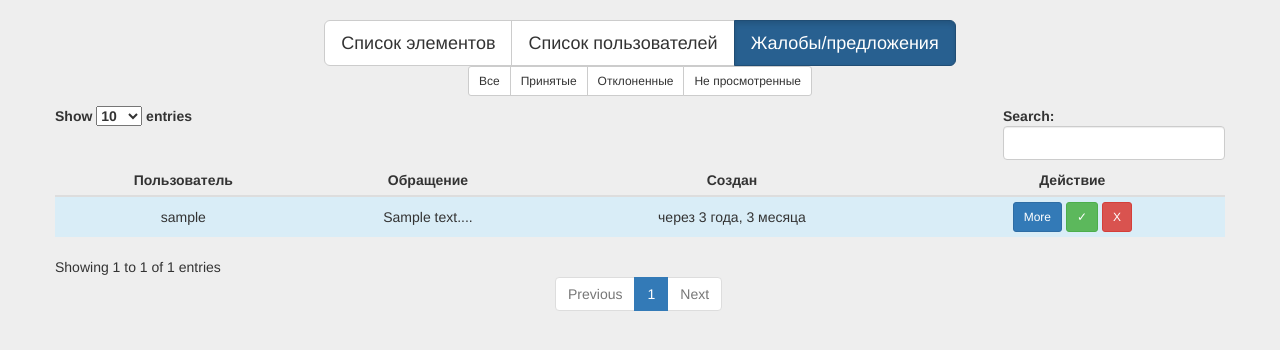
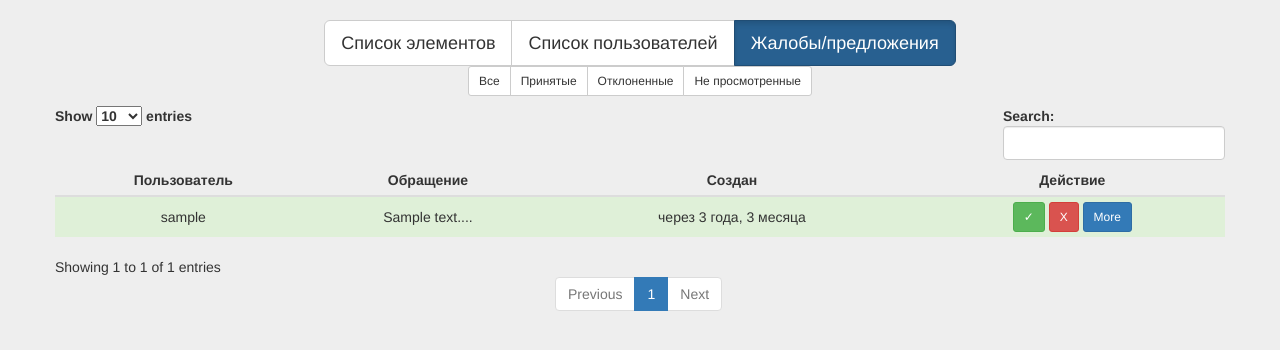
Before and after one commit to i-ka/alchemy, a Django app: template AlchemyAdmin/templates/AlchemyAdmin/feedback_list.html in a window 1280 px wide. Shown: the part 51-401 px from the top of the page. Run offline with Django 3.2, Linux system fonts and the light colour scheme; the template is opened without the code that fills it: values that come from a table or form of the project are taken from there, others are empty; tables that the repository leaves empty hold one stand-in row (values such as "Sample post"); parts of the project's set-up code (start-up, migrations or seed data) failed here and were passed over; some libraries are stand-ins or nearby versions.

Commit message:
AlchemyAdmin/templates: changed line color and button position

```diff
--- a/AlchemyAdmin/templates/AlchemyAdmin/feedback_list.html
+++ b/AlchemyAdmin/templates/AlchemyAdmin/feedback_list.html
@@ -38,7 +38,7 @@
 		<tbody>
 			{% for report in report_list %}
 				{% if report.accepted %}
-					<tr class="bg-info">
+					<tr class="bg-success">
 				{% elif report.accepted == None %}
 					<tr>
 				{% else %}
@@ -48,9 +48,9 @@
 						<td>{{report.text|slice:":20"}}...</td>
 						<td>{{report.date|naturaltime}}</td>
 						<td>
-							<a href="{% url 'aladmin:report-details' report.id %}" class="btn btn-sm btn-primary">More</a>
 							<a href="{% url 'aladmin:set-report' report.id 'accepted' %}?next={{request.path}}" class="btn btn-sm btn-success">✓</a>
 							<a href="{% url 'aladmin:set-report' report.id 'rejected' %}?next={{request.path}}" class="btn btn-sm btn-danger">X</a>
+							<a href="{% url 'aladmin:report-details' report.id %}" class="btn btn-sm btn-primary">More</a>
 						</td>
 					</tr>
 				{% empty %}
```
